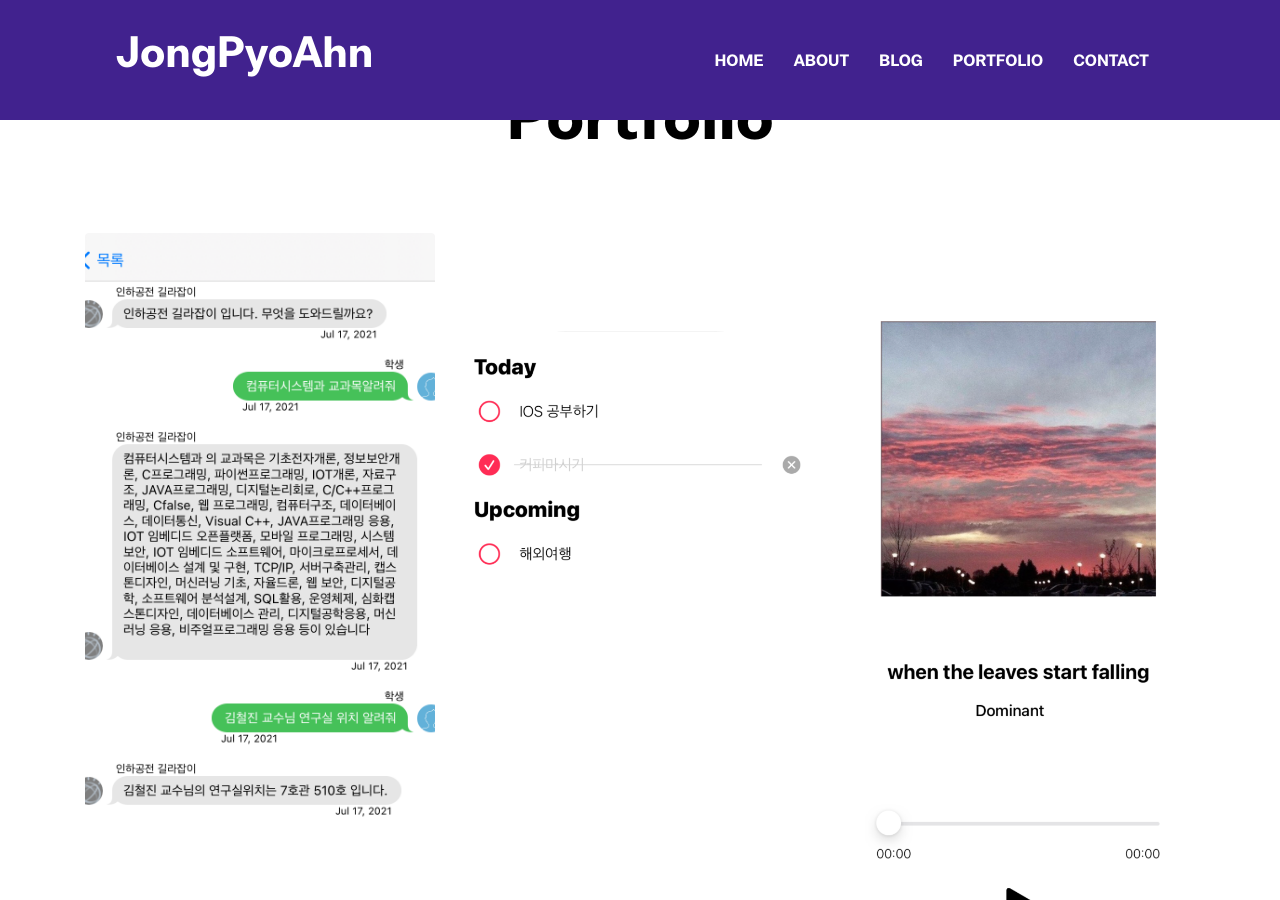
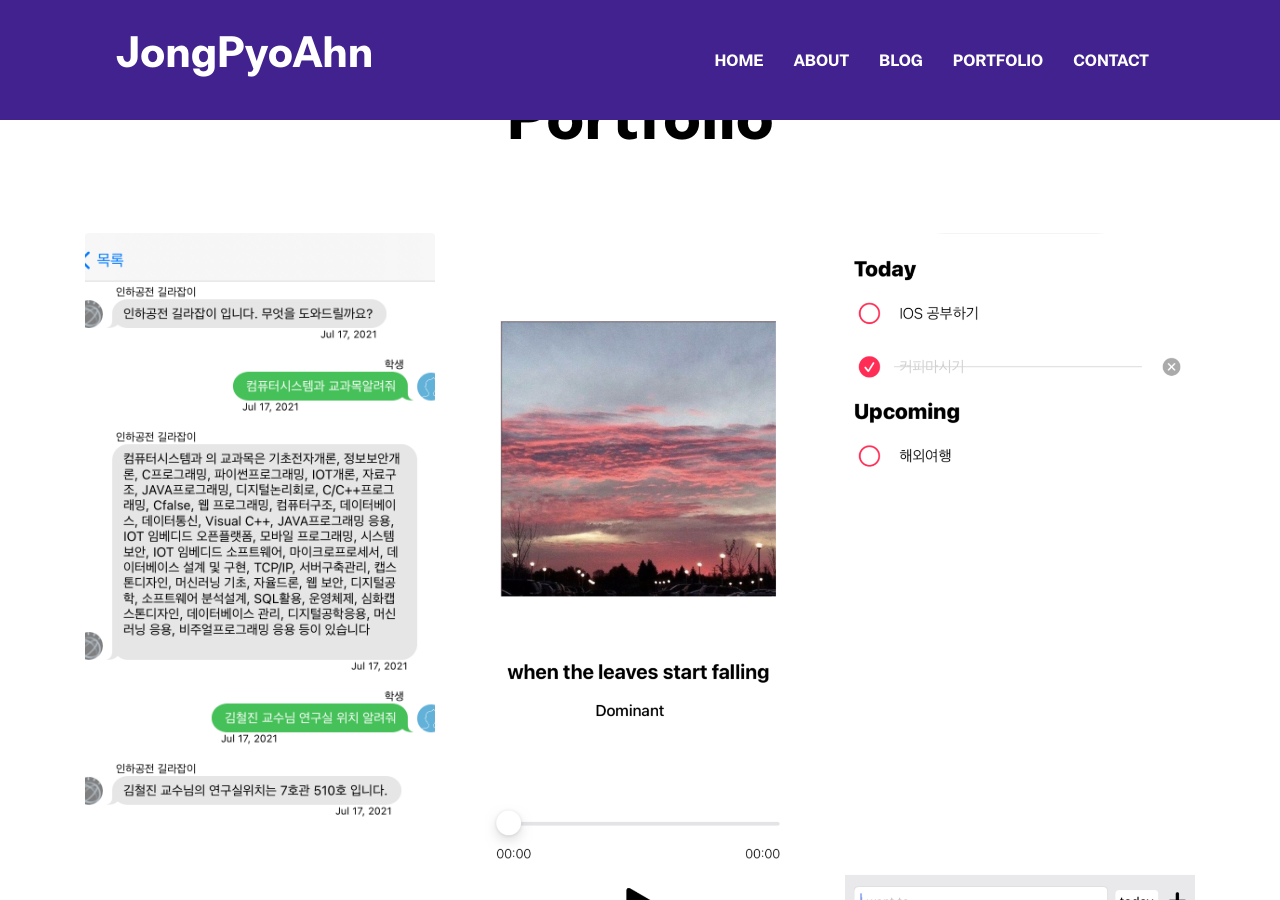
Before and after one commit to JongPyoAhn/JongPyoAhn.github.io, a Jekyll site: the page built from index.html, in a window 1280 px wide and 900 px high, scrolled down 3831 px. Built offline with Jekyll 4.4.1, drawn with Linux system fonts in a browser that asks for light colours; nearby versions of some CDN libraries.

Commit message:
portpolid

```diff
--- a/_includes/portfolio-section.html
+++ b/_includes/portfolio-section.html
@@ -18,8 +18,6 @@
             </div>
           </div>
         </div>
-      </div>
-      <div class="col-lg-4 col-7 mb-5 shuffle-item">
         <div class="position-relative rounded hover-wrapper">
           <div class="hover-overlay">
             <div class="hover-content">
@@ -28,6 +26,15 @@
           </div>
         </div>
       </div>
+      <!-- <div class="col-lg-4 col-7 mb-5 shuffle-item">
+        <div class="position-relative rounded hover-wrapper">
+          <div class="hover-overlay">
+            <div class="hover-content">
+              <a class="btn btn-light btn-sm" href="{{ item.pdf }}">구현기능 상세보기</a>
+            </div>
+          </div>
+        </div>
+      </div> -->
         {% endfor %}
     </div>
   </div>
```
